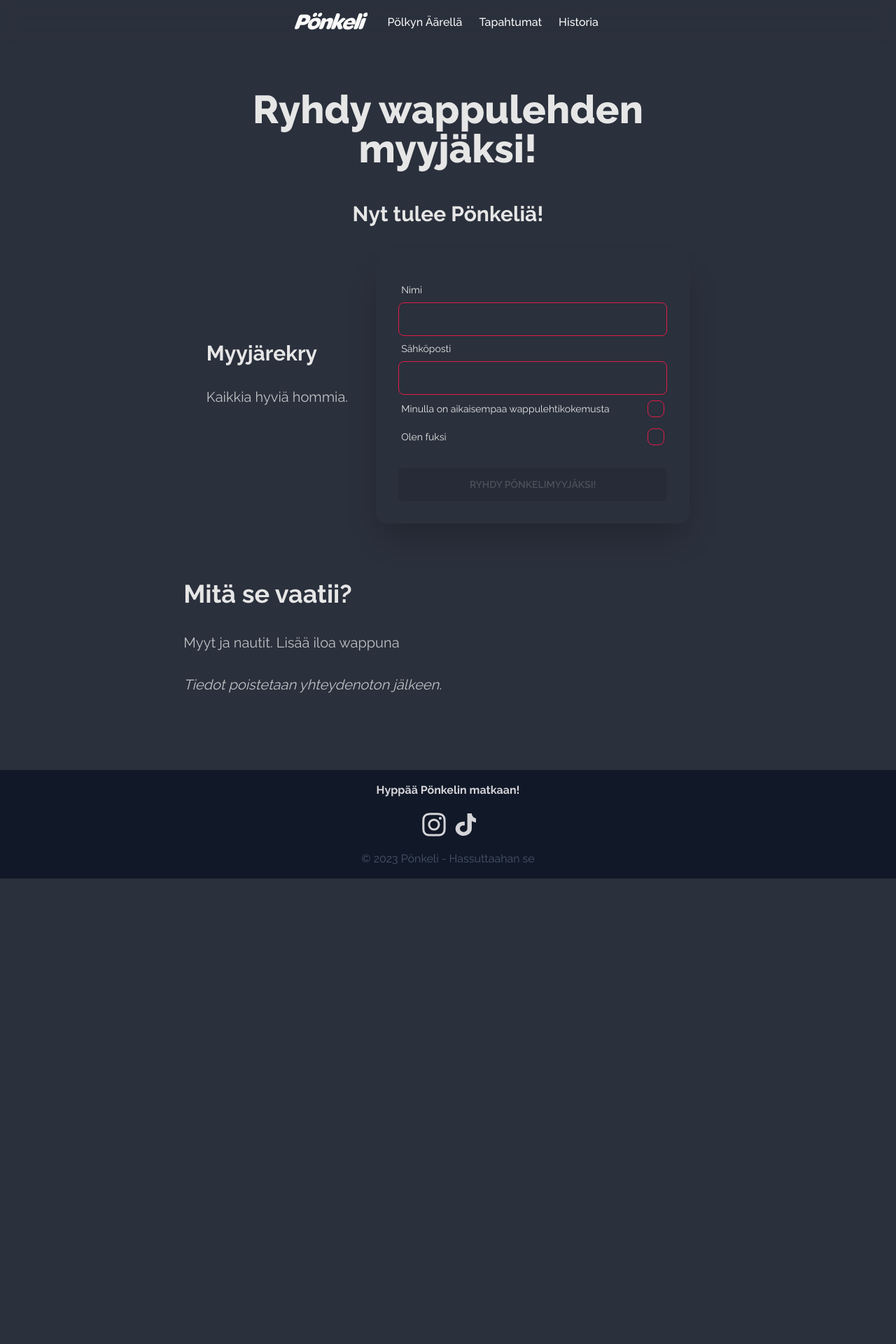
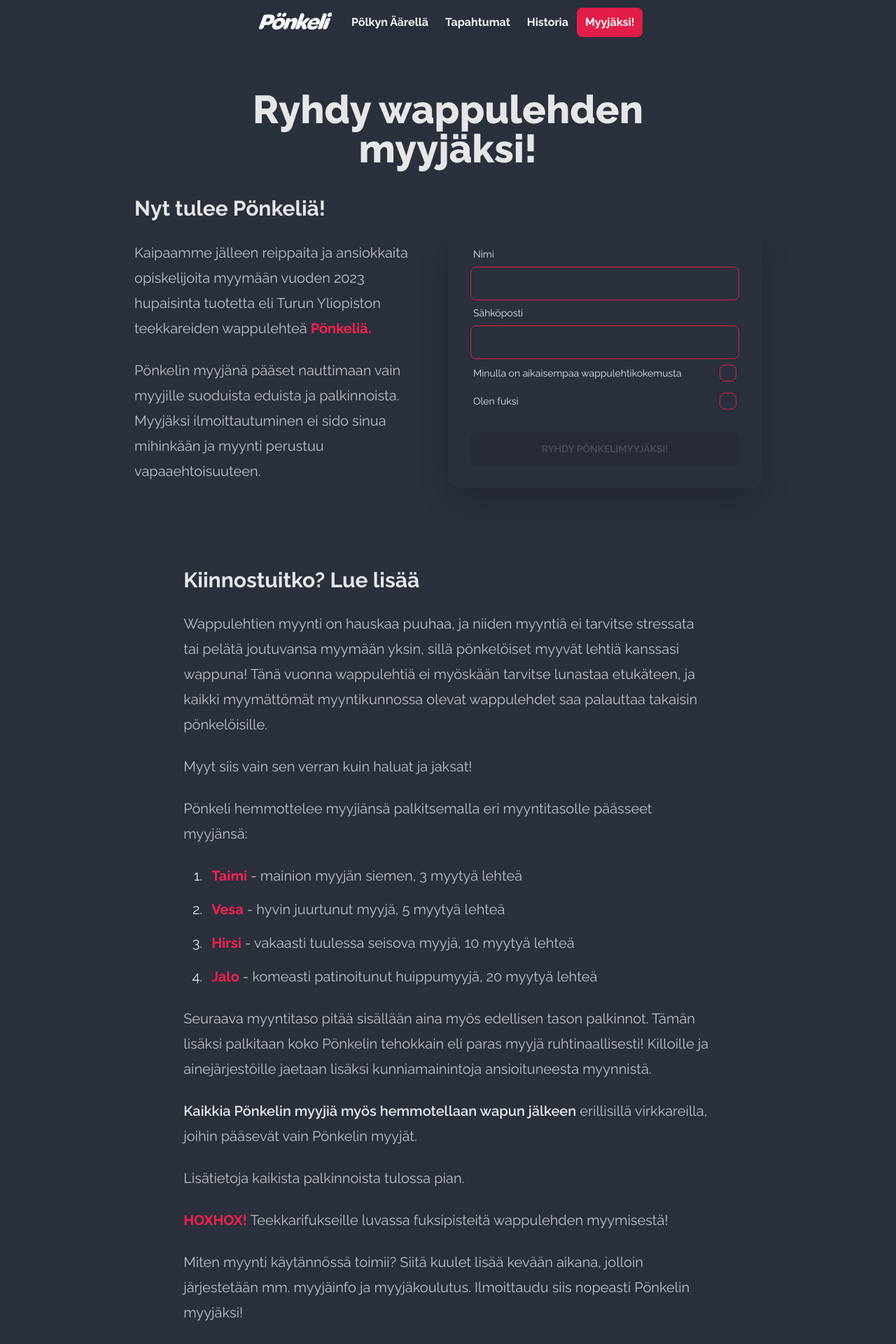
Before and after one commit to kolmeseiska/next-wappulehti, a Next.js app: page /myyjarekry in a window 1280 px wide. Shown: the top 1920 px of the page at 70% size. Before the commit the page ends 1255 px from the top, so only its background shows below. Built offline with nearby package versions, Linux system fonts and the light colour scheme.

Commit message:
Update seller page

```diff
--- a/components/Navigation.tsx
+++ b/components/Navigation.tsx
@@ -7,27 +7,27 @@
   isCollapsed?: boolean
 }
 
-type Route = [string, string]
+type Route = [string, string, string?]
 
 const routes:Route[] = [
   ['Pölkyn Äärellä', '/kisa'],
   ['Tapahtumat', '/tapahtumat'],
   ['Historia', '/historia'],
-  // ['Myyjäksi!', '/myyjarekry'],
+  ['Myyjäksi!', '/myyjarekry', 'text-zinc-50 bg-primary hover:text-primary hover:bg-zinc-50'],
 ]
 
 const NavItems = ({ isCollapsed }:NavItemProps) => {
   const menuClassName = isCollapsed
-    ? 'menu menu-compact dropdown-content mt-3 p-2 shadow bg-base-100 rounded-box w-52 shadow-2xl'
-    : 'menu menu-horizontal px-1'
+    ? 'menu menu-compact text-zinc-50 dropdown-content mt-3 p-2 shadow bg-base-100 rounded-box w-52 shadow-2xl'
+    : 'menu menu-horizontal text-zinc-50 px-1'
 
   return (
     <ul tabIndex={0} className={menuClassName}>
-      {routes.map(([title, url]) => (
+      {routes.map(([title, url, className = 'hover:bg-zinc-100 hover:text-zinc-900']) => (
         <Link
           key={url}
           href={url}
-          className='rounded-lg px-3 py-2 text-zinc-50 font-medium hover:bg-zinc-100 hover:text-zinc-900 transition-colors duration-200'
+          className={`rounded-lg px-3 py-2 font-bold transition-colors duration-200 ${className} `}
         >
           {title}
         </Link>
--- a/pages/myyjarekry.tsx
+++ b/pages/myyjarekry.tsx
@@ -4,18 +4,19 @@
 
 const myyjarekry = () => {
   return (
+    <div>
       <CardFormPage
         header={(
-        <>
           <h1>Ryhdy wappulehden myyjäksi!</h1>
-          <h2 className='text-3xl'>Nyt tulee Pönkeliä!</h2>
-        </>
         )}
         side={(
           <>
-          <h2 className='text-3xl'>Myyjärekry</h2>
+            <h2 className='text-3xl'>Nyt tulee Pönkeliä!</h2>
             <p>
-            Kaikkia hyviä hommia.
+              Kaipaamme jälleen reippaita ja ansiokkaita opiskelijoita myymään vuoden 2023 hupaisinta tuotetta eli Turun Yliopiston teekkareiden wappulehteä <b className='text-primary brightness-110'>Pönkeliä.</b>
+            </p>
+            <p>
+              Pönkelin myyjänä pääset nauttimaan vain myyjille suoduista eduista ja palkinnoista. Myyjäksi ilmoittautuminen ei sido sinua mihinkään ja myynti perustuu vapaaehtoisuuteen.
             </p>
           </>
         )}
@@ -24,16 +25,51 @@
         )}
         details={(
           <>
-          <h2>
-            Mitä se vaatii?
+            <h2 className='text-3xl'>
+              Kiinnostuitko? Lue lisää
             </h2>
             <p>
-            Myyt ja nautit. Lisää iloa wappuna
+              Wappulehtien myynti on hauskaa puuhaa, ja niiden myyntiä ei tarvitse stressata tai pelätä joutuvansa myymään yksin, sillä pönkelöiset myyvät lehtiä kanssasi wappuna! Tänä vuonna wappulehtiä ei myöskään tarvitse lunastaa etukäteen, ja kaikki myymättömät myyntikunnossa olevat wappulehdet saa palauttaa takaisin pönkelöisille.
             </p>
-          <i>Tiedot poistetaan yhteydenoton jälkeen.</i>
+            <p>
+              Myyt siis vain sen verran kuin haluat ja jaksat!
+            </p>
+            <p>
+              Pönkeli hemmottelee myyjiänsä palkitsemalla eri myyntitasolle päässeet myyjänsä:
+            </p>
+            <ol>
+              <li><b className='text-primary brightness-110'>Taimi</b> - mainion myyjän siemen, 3 myytyä lehteä</li>
+              <li><b className='text-primary brightness-110'>Vesa</b> - hyvin juurtunut myyjä, 5 myytyä lehteä</li>
+              <li><b className='text-primary brightness-110'>Hirsi</b> - vakaasti tuulessa seisova myyjä, 10 myytyä lehteä</li>
+              <li><b className='text-primary brightness-110'>Jalo</b> - komeasti patinoitunut huippumyyjä, 20 myytyä lehteä</li>
+            </ol>
+            <p>
+              Seuraava myyntitaso pitää sisällään aina myös edellisen tason palkinnot. Tämän lisäksi palkitaan koko Pönkelin tehokkain eli paras myyjä ruhtinaallisesti! Killoille ja ainejärjestöille jaetaan lisäksi kunniamainintoja ansioituneesta myynnistä.
+            </p>
+            <p>
+              <strong>Kaikkia Pönkelin myyjiä myös hemmotellaan wapun jälkeen</strong> erillisillä virkkareilla, joihin pääsevät vain Pönkelin myyjät.
+            </p>
+            <p>
+              Lisätietoja kaikista palkinnoista tulossa pian.
+            </p>
+            <p>
+              <b className='text-primary brightness-110'>HOXHOX!</b> Teekkarifukseille luvassa fuksipisteitä wappulehden myymisestä!
+            </p>
+            <p>
+              Miten myynti käytännössä toimii? Siitä kuulet lisää kevään aikana, jolloin järjestetään mm. myyjäinfo ja myyjäkoulutus. Ilmoittaudu siis nopeasti Pönkelin myyjäksi!
+            </p>
+            <i>
+              psst. 31.1. Talviriehassa myyjäksi ilmoittautuneet pääsevät wapunaloitusbileiden virallisten etkojen eli Pönkelijulkkareiden eturiviin VIP-alueelle, tämä etu vain talviriehassa myyjäksi ilmoittautuneille!
+            </i>
+            <p>
+            </p>
+            <i>Tiedot poistetaan valintojen jälkeen.</i>
           </>
         )}
       />
+
+    </div>
+
   )
 }
 
```
Lines whose indentation alone changed are shown as unchanged.
